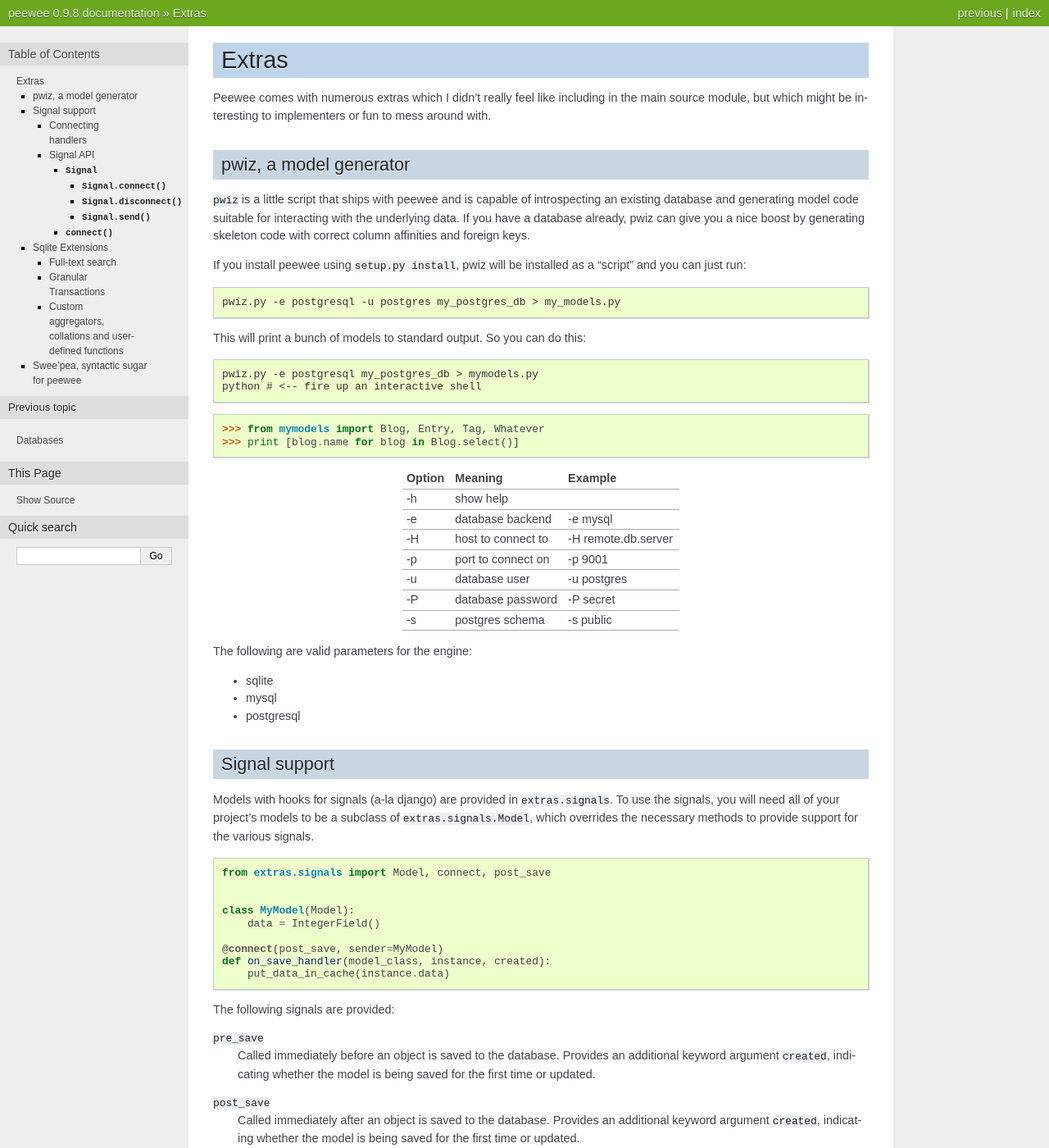
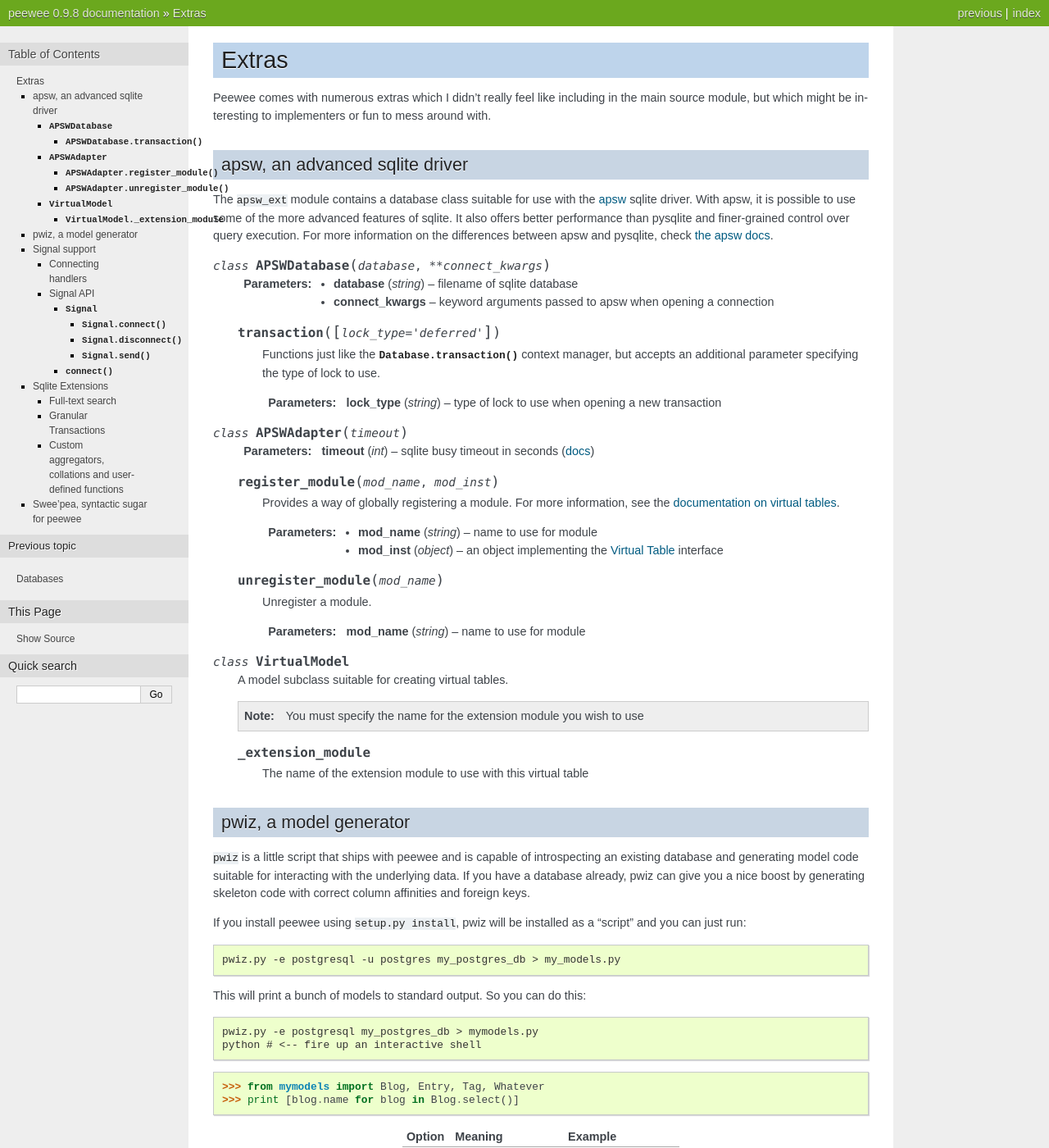
Before and after one commit to coleifer/peewee, a Sphinx documentation site: the page built from docs/peewee/extras.rst, in a window 1280 px wide and 1400 px high. Shown: the whole window at 82% size. Built offline with Sphinx 7.4.7, drawn with Linux system fonts in a browser that asks for light colours.

Commit message:
Updating info and docs on apsw

```diff
--- a/docs/peewee/extras.rst
+++ b/docs/peewee/extras.rst
@@ -6,6 +6,57 @@
 Peewee comes with numerous extras which I didn't really feel like including in
 the main source module, but which might be interesting to implementers or fun
 to mess around with.
+
+
+apsw, an advanced sqlite driver
+-------------------------------
+
+The ``apsw_ext`` module contains a database class suitable for use with the
+`apsw <http://code.google.com/p/apsw/>`_ sqlite driver.  With apsw, it is possible
+to use some of the more advanced features of sqlite.  It also offers better performance
+than pysqlite and finer-grained control over query execution.  For more information
+on the differences between apsw and pysqlite, check `the apsw docs <http://apidoc.apsw.googlecode.com/hg/pysqlite.html>`_.
+
+.. py:class:: APSWDatabase(database, **connect_kwargs)
+
+    :param string database: filename of sqlite database
+    :param connect_kwargs: keyword arguments passed to apsw when opening a connection
+
+    .. py:method:: transaction([lock_type='deferred'])
+
+        Functions just like the :py:meth:`Database.transaction` context manager,
+        but accepts an additional parameter specifying the type of lock to use.
+
+        :param string lock_type: type of lock to use when opening a new transaction
+
+.. py:class:: APSWAdapter(timeout)
+
+    :param int timeout: sqlite busy timeout in seconds (`docs <http://apidoc.apsw.googlecode.com/hg/connection.html?highlight=busytimeout#apsw.Connection.setbusytimeout>`_)
+
+    .. py:method:: register_module(mod_name, mod_inst)
+
+        Provides a way of globally registering a module.  For more information,
+        see the `documentation on virtual tables <http://apidoc.apsw.googlecode.com/hg/vtable.html>`_.
+
+        :param string mod_name: name to use for module
+        :param object mod_inst: an object implementing the `Virtual Table <http://apidoc.apsw.googlecode.com/hg/vtable.html?highlight=virtual%20table#apsw.VTTable>`_ interface
+
+    .. py:method:: unregister_module(mod_name)
+
+        Unregister a module.
+
+        :param string mod_name: name to use for module
+
+.. py:class:: VirtualModel()
+
+    A model subclass suitable for creating virtual tables.
+
+    .. note:: You must specify the name for the extension module you wish to use
+
+    .. py:attribute:: _extension_module
+
+        The name of the extension module to use with this virtual table
+
 
 
 pwiz, a model generator
```
Also changed, not shown: 1 other file.
